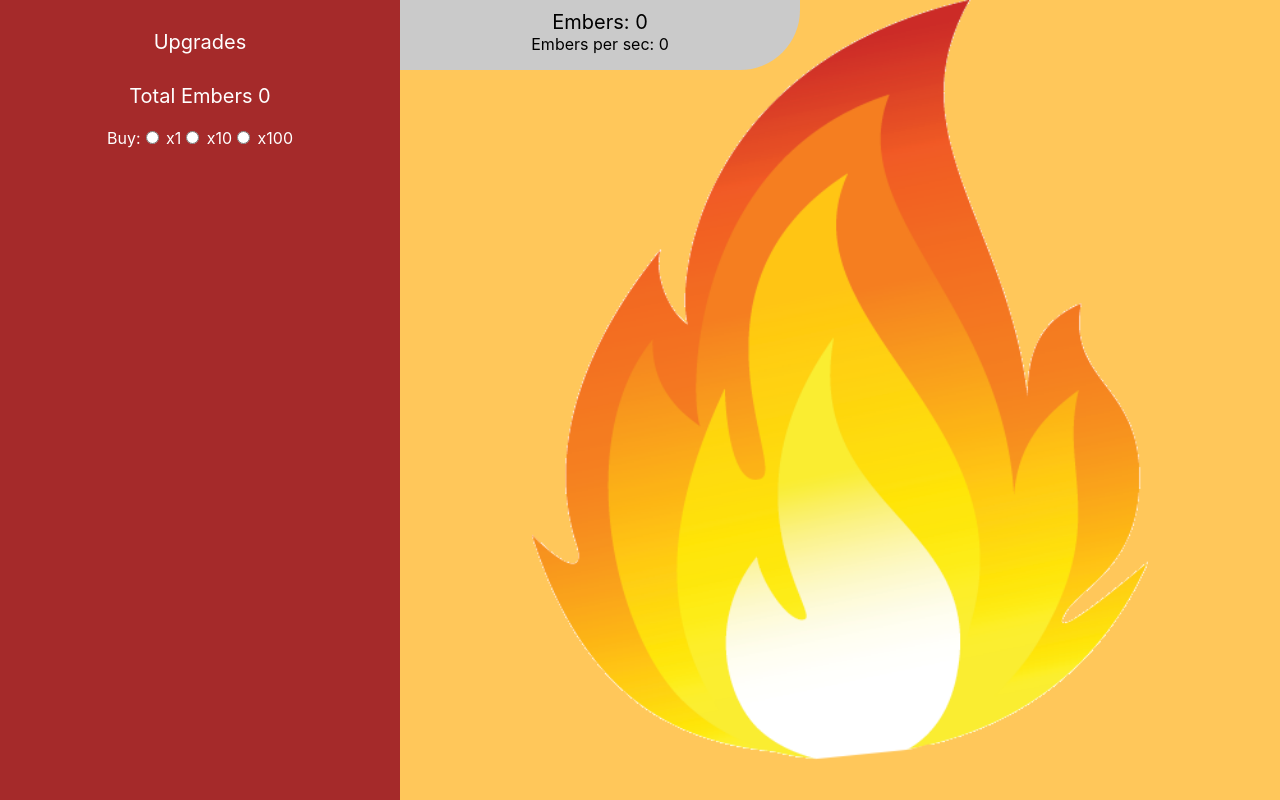
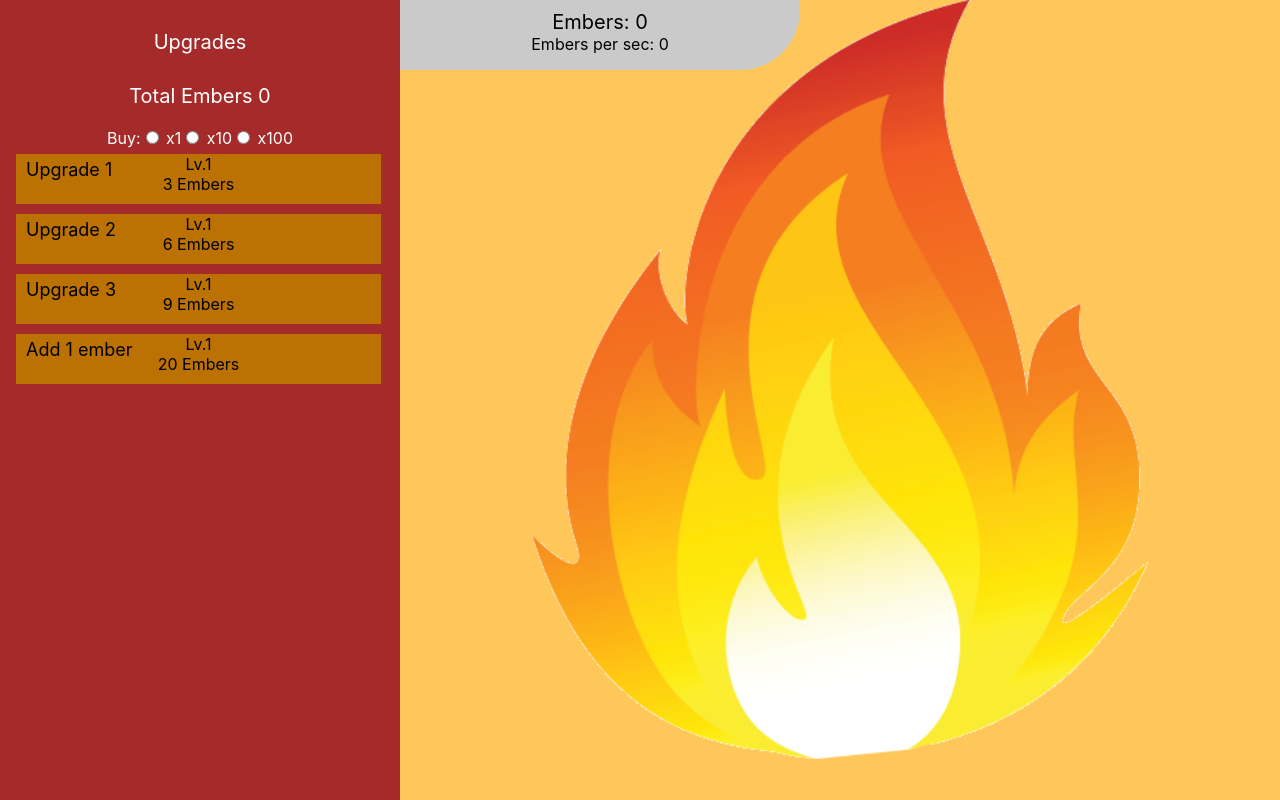
Before and after one commit to Ajknight121/Idle-Fire, a React (Create React App) app: page / in a window 1280 px wide. Built offline with nearby package versions, Linux system fonts and the light colour scheme.

Commit message:
Expanded upgrade interface for classNames switching and upgrade reveal

```diff
--- a/src/App.css
+++ b/src/App.css
@@ -95,6 +95,7 @@ body {
 }
 
 .upgrades {
+  margin-top: 10px;
   margin-right: 5px;
   margin-left: 10px;
 }
@@ -121,8 +122,8 @@ body {
 
 .upgrade-available:active {
   position: relative;
-  left: -4px;
-  top: -3px;
+  left: -2px;
+  top: -1px;
   background: #fdba0e;
   margin: 10px 10px;
   height: 50px;
@@ -133,7 +134,7 @@ body {
   left: -4px;
   top: -4px;
   background: #bb7202;
-  margin: 5px 10px;
+  margin: 10px 10px;
   height: 50px;
 }
 
--- a/src/components/Upgrade.tsx
+++ b/src/components/Upgrade.tsx
@@ -2,12 +2,17 @@ import React from "react"
 import { IUpgrade } from "../model/Upgrade"
 
 export default function Upgrade(props:IUpgrade) {
-    return (
-        <div className={"upgrade-available"}>
-            <div className={"upgrade-name"}>{props.upgradeName}</div>
-            <div className={"upgrade-level"}>Lv.{props.lvl}</div>
-            <div className={"upgrade-cost"}>{props.upgradeCost} Embers</div>
-        </div>
+    console.log(props)
+    if (!props.unlocked) {
+        return <div/>
+    } else {
+        return (
+            <div className={props.classname}>
+                <div className={"upgrade-name"}>{props.upgradeName}</div>
+                <div className={"upgrade-level"}>Lv.{props.lvl}</div>
+                <div className={"upgrade-cost"}>{props.upgradeCost} Embers</div>
+            </div>
         )
+    }
 
 }
--- a/src/components/UpgradeContainer.tsx
+++ b/src/components/UpgradeContainer.tsx
@@ -4,17 +4,19 @@ import { IGlobalAppProps } from "./App.model";
 import Upgrade from "./Upgrade";
 
 export default function UpgradeContainer(props: IGlobalAppProps) {
-  const costOfUpgrade = 12;
-  const buyUpgrade = () => {
+  // const costOfUpgrade = 12;
+  const buyUpgrade = (embers: number, cost: number) => {
     console.log(`Buying upgrade`);
     //This pattern is what you'll learn when you start implementing actions and reducers as in the Redux pattern. Main point, we keep state immutable, hence spread operator to create new copies of state or in order words, we never mutate state directly as in
     // props.appState.clickPower = props.appState.clickPower + 1
 
     //Two pure functions aka no side effects - easy to test
     //Adrian: Figure out how to implement test coverage for our Global App State static functions TODO
-
+    if (embers < cost) {
+        return;
+    }
     const deductedEmbersState = GlobalAppState.deductEmbers(
-      costOfUpgrade,
+      cost,
       props.appState
     );
 
@@ -34,17 +36,23 @@ export default function UpgradeContainer(props: IGlobalAppProps) {
       </div>
         <div className={"upgrades"}>
           {gameUpgrades.map((upgrade) =>
-            props.appState.embers >= upgrade.upgradeCost ? (
-              <Upgrade upgradeName={upgrade.upgradeName} upgradeCost={upgrade.upgradeCost} lvl={upgrade.lvl}/>
-            ) : null
+              <Upgrade
+                  unlocked={upgrade.unlocked}
+                  classname={props.appState.embers >= upgrade.upgradeCost ? "upgrade-available" : "upgrade-unavailable"}
+                  upgradeName={upgrade.upgradeName}
+                  upgradeCost={upgrade.upgradeCost}
+                  lvl={upgrade.lvl}
+              />
           )}
-
-          {/* // Right now the upgrade works but since our increase of ember is on a tick interval, we're losing context of the embers per second */}
-          {props.appState.embers > 12 && (
-            <div onClick={() => buyUpgrade()} className="upgrade-unavailable">
-              <div className={"upgrade-name"}>Add 1 ember per sec</div>
+            <div onClick={() => buyUpgrade(props.appState.embers, 20)}>
+              <Upgrade
+                  unlocked={true}
+                  classname={props.appState.embers >= 20 ? "upgrade-available" : "upgrade-unavailable"}
+                  upgradeName={"Add 1 ember"}
+                  upgradeCost={20}
+                  lvl={1}
+              />
             </div>
-          )}
         </div>
     </div>
   );
--- a/src/domain/gameUpgrades.ts
+++ b/src/domain/gameUpgrades.ts
@@ -8,16 +8,19 @@ export class GameUpgradesFactory {
   static getGameUpgrades(): IUpgrade[] {
     return [
       {
+        unlocked: true,
         upgradeName: "Upgrade 1",
         upgradeCost: 3,
         lvl: 1,
       },
       {
+        unlocked: true,
         upgradeName: "Upgrade 2",
         upgradeCost: 6,
         lvl: 1,
       },
       {
+        unlocked: true,
         upgradeName: "Upgrade 3",
         upgradeCost: 9,
         lvl: 1,
--- a/src/model/Upgrade.ts
+++ b/src/model/Upgrade.ts
@@ -1,7 +1,9 @@
 export interface IUpgrade {
+  classname?: string;
+  unlocked: boolean;
   upgradeName: string;
   upgradeCost: number; //cost in embers that were created
-  lvl?: number; // not clear on use of level
+  lvl?: number; // Number of times upgrade is purchased
   // multiplierPercent: number  //3.5 of an ember
 }
 
```
Also changed, not shown: 1 other file (tests, documents, lock files or other folders).
